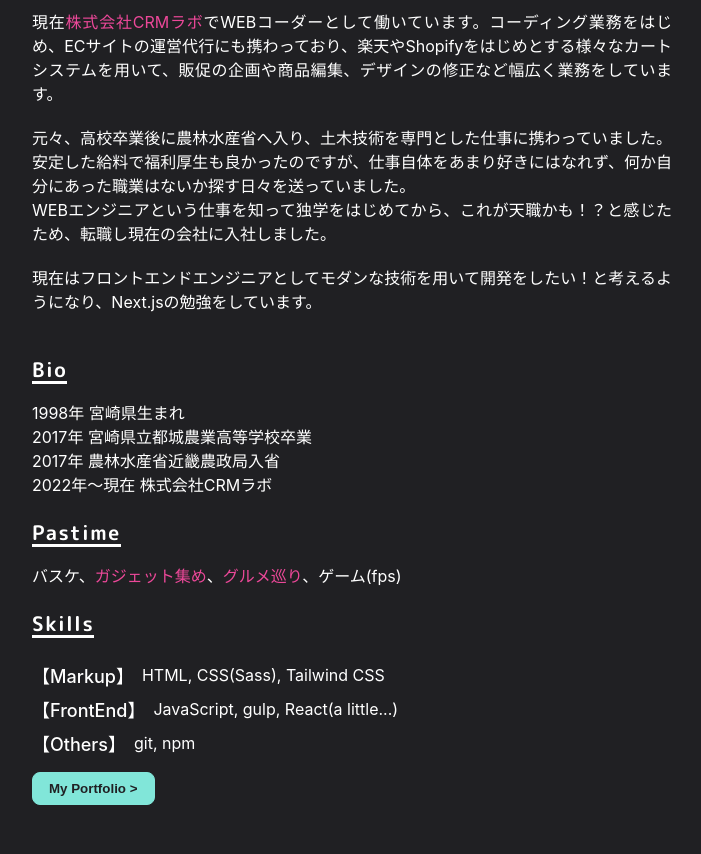
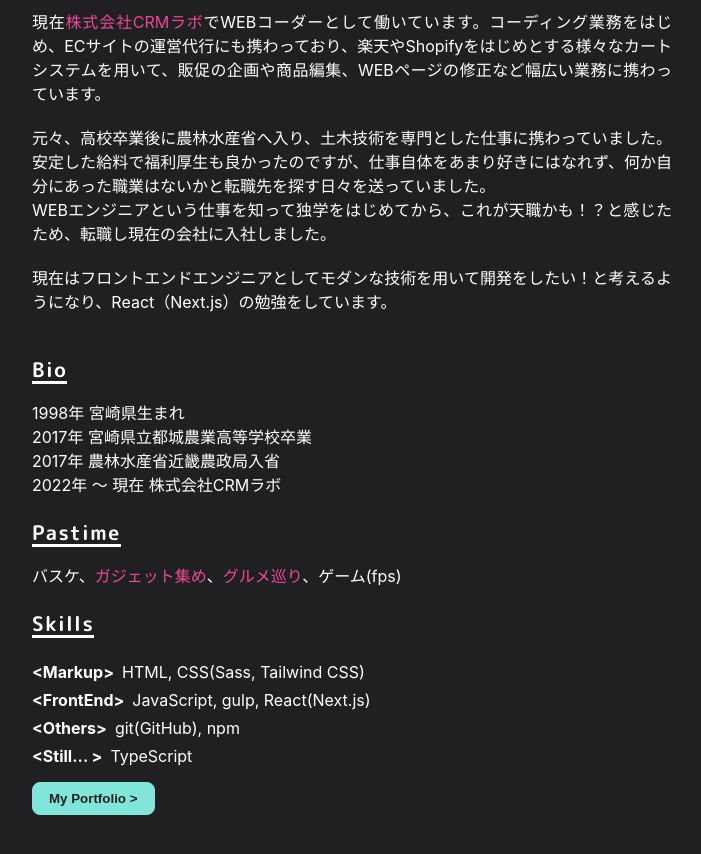
Before and after one commit to Handai-Yamato/portfolio-websites, a React (Create React App) app: page / in a window 1280 px wide. Shown: the part 320-1174 px from the top of the page, without its empty margins (288-989 px from the left). Built offline with nearby package versions, Linux system fonts and the light colour scheme.

Commit message:
fix document

```diff
--- a/src/components/HomePage.js
+++ b/src/components/HomePage.js
@@ -36,18 +36,18 @@ const HomePage = () => {
         <a href="https://crmlab.jp/" target={"blank"}>
           株式会社CRMラボ
         </a>
-        でWEBコーダーとして働いています。コーディング業務をはじめ、ECサイトの運営代行にも携わっており、楽天やShopifyをはじめとする様々なカートシステムを用いて、販促の企画や商品編集、デザインの修正など幅広く業務をしています。
+        でWEBコーダーとして働いています。コーディング業務をはじめ、ECサイトの運営代行にも携わっており、楽天やShopifyをはじめとする様々なカートシステムを用いて、販促の企画や商品編集、WEBページの修正など幅広い業務に携わっています。
       </p>
       <br></br>
       <p>
-        元々、高校卒業後に農林水産省へ入り、土木技術を専門とした仕事に携わっていました。安定した給料で福利厚生も良かったのですが、仕事自体をあまり好きにはなれず、何か自分にあった職業はないか探す日々を送っていました。
+        元々、高校卒業後に農林水産省へ入り、土木技術を専門とした仕事に携わっていました。安定した給料で福利厚生も良かったのですが、仕事自体をあまり好きにはなれず、何か自分にあった職業はないかと転職先を探す日々を送っていました。
       </p>
       <p>
         WEBエンジニアという仕事を知って独学をはじめてから、これが天職かも！？と感じたため、転職し現在の会社に入社しました。
       </p>
       <br></br>
       <p>
-        現在はフロントエンドエンジニアとしてモダンな技術を用いて開発をしたい！と考えるようになり、Next.jsの勉強をしています。
+        現在はフロントエンドエンジニアとしてモダンな技術を用いて開発をしたい！と考えるようになり、React（Next.js）の勉強をしています。
       </p>
       <br></br>
 
@@ -56,7 +56,7 @@ const HomePage = () => {
         <p>1998年 宮崎県生まれ</p>
         <p>2017年 宮崎県立都城農業高等学校卒業</p>
         <p>2017年 農林水産省近畿農政局入省</p>
-        <p>2022年〜現在 株式会社CRMラボ</p>
+        <p>2022年 〜 現在 株式会社CRMラボ</p>
       </div>
 
       <div>
@@ -71,21 +71,27 @@ const HomePage = () => {
         <h2>Skills</h2>
         <SkillsContent>
           <SkillsTitle>
-            {"【"}Markup{"】"}
+            {"<"}Markup{">"}
           </SkillsTitle>
-          <SkillsText>HTML, CSS(Sass), Tailwind CSS</SkillsText>
+          <SkillsText>HTML, CSS(Sass, Tailwind CSS)</SkillsText>
         </SkillsContent>
         <SkillsContent>
           <SkillsTitle>
-            {"【"}FrontEnd{"】"}
+            {"<"}FrontEnd{">"}
           </SkillsTitle>
-          <SkillsText>JavaScript, gulp, React(a little...)</SkillsText>
+          <SkillsText>JavaScript, gulp, React(Next.js)</SkillsText>
         </SkillsContent>
         <SkillsContent>
           <SkillsTitle>
-            {"【"}Others{"】"}
+            {"<"}Others{">"}
           </SkillsTitle>
-          <SkillsText>git, npm</SkillsText>
+          <SkillsText>git(GitHub), npm</SkillsText>
+        </SkillsContent>
+        <SkillsContent>
+          <SkillsTitle>
+            {"<"}Still... {">"}
+          </SkillsTitle>
+          <SkillsText>TypeScript</SkillsText>
         </SkillsContent>
 
         <PortfolioLink to="/works">
@@ -129,8 +135,8 @@ const SkillsText = styled.p`
 `;
 
 const SkillsTitle = styled.p`
-  font-weight: 500;
-  font-size: 18px;
+  font-weight: 700;
+  font-size: 16px;
 `;
 
 const PortfolioLink = styled(Link)`
--- a/src/components/UsesPage.js
+++ b/src/components/UsesPage.js
@@ -29,7 +29,7 @@ export default function BasicModal() {
     <motion.div variants={variants} initial="hidden" animate="visible">
       <h2>My Gadget</h2>
       <HeadText>
-        現在働いている会社では完全リモートワークを実施しており、家のデスクで過ごす時間が格段に増えました。元々ガジェットが好きなこともありますが、仕事の生産性向上を目的に家のワークスペースにはこだわりを持っています。
+        現在働いている会社では完全リモートワークを実施しているため、自宅のデスクで過ごす時間が格段に増えました。元々ガジェットが好きなこともありますが、自宅のワークスペースにはこだわりを持っています。
       </HeadText>
 
       <Contents>
```
